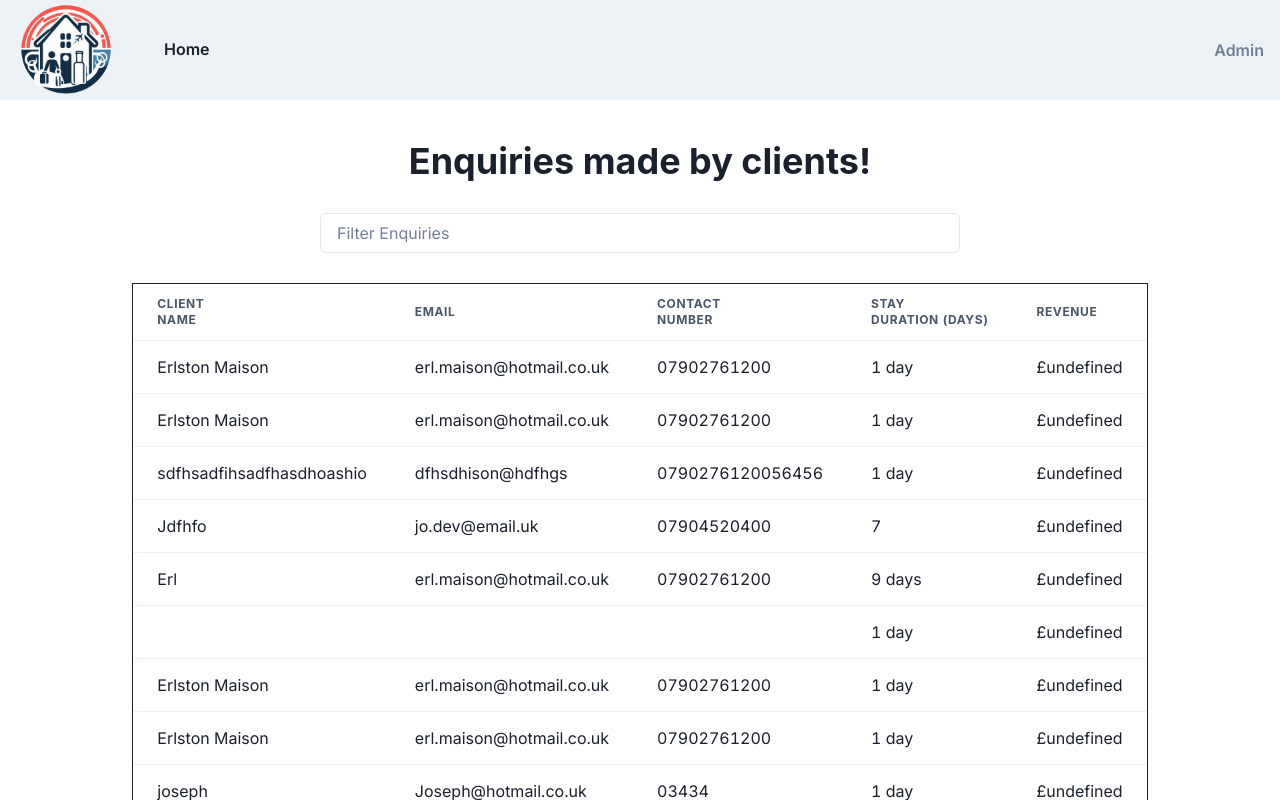
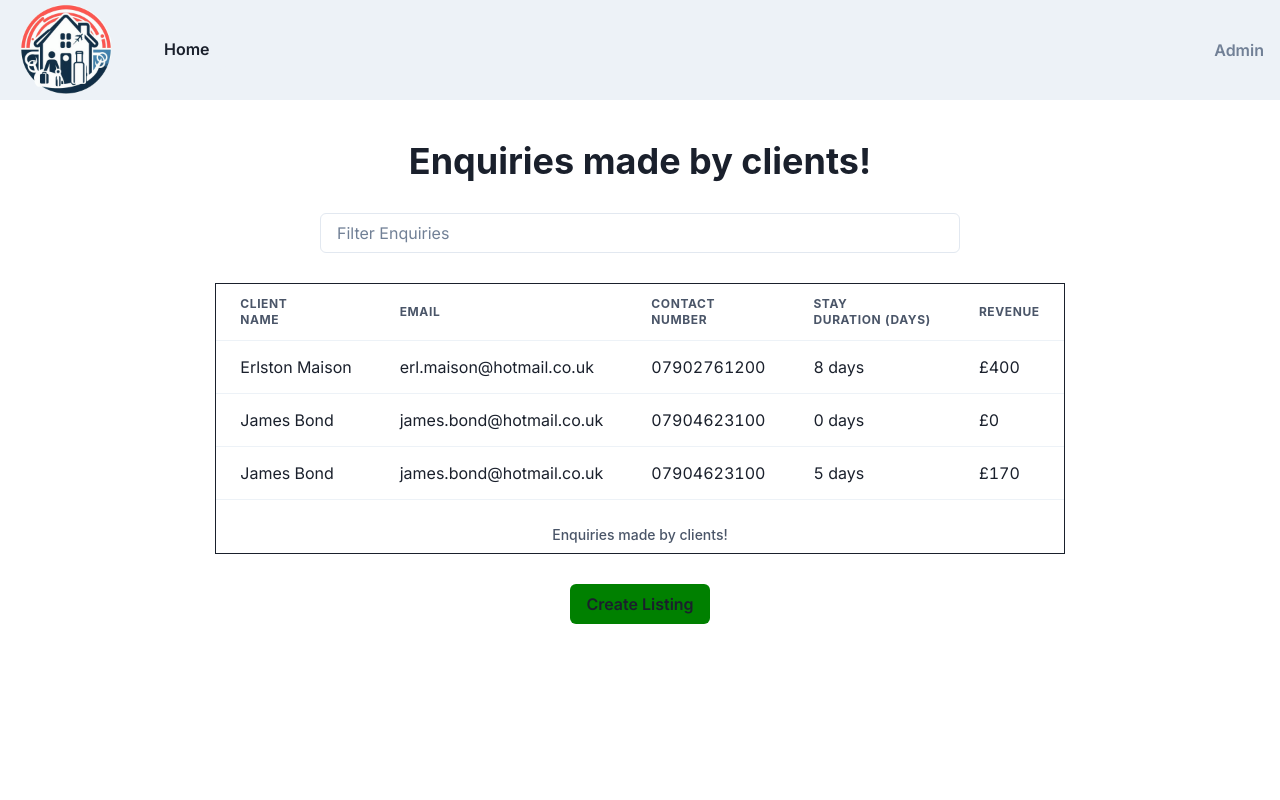
Before and after one commit to MaisonEP/situbnb, a Next.js app: page /Admin in a window 1280 px wide. Built offline with nearby package versions, Linux system fonts and the light colour scheme.

Commit message:
dynamic revenue, tost on submit,

```diff
--- a/src/app/Components/Accomodation/AccomodationAvatar.tsx
+++ b/src/app/Components/Accomodation/AccomodationAvatar.tsx
@@ -1,6 +1,5 @@
 "use client";
 
-import { Avatar, AvatarGroup, Box } from "@chakra-ui/react";
 import "./AccomodationAvatar.css";
 import { Link } from "@chakra-ui/react";
 import { BnbDataResponse } from "@/app/Api/GetBnBData/route";
--- a/src/app/Components/EnquiriesTable/EnquiriesTable.tsx
+++ b/src/app/Components/EnquiriesTable/EnquiriesTable.tsx
@@ -97,7 +97,7 @@ export function EnquiriesTable() {
 									<Td>{e.Email}</Td>
 									<Td>{e.Mobile}</Td>
 									<Td>{e.StayLength}</Td>
-									<Td>{"£" + e.Revenue}</Td>
+									<Td>{"£" + e.stayCost}</Td>
 								</tr>
 							);
 						})}
--- a/src/app/Components/Form/Form.css
+++ b/src/app/Components/Form/Form.css
@@ -52,4 +52,7 @@
 }
 
 .bookingInfo {
+	display: flex;
+	flex-wrap: wrap;
+	justify-content: space-between;
 }
--- a/src/app/Data/BnBData.json
+++ b/src/app/Data/BnBData.json
@@ -2,15 +2,22 @@
 	{
 		"Location": "France",
 		"Images": ["/FrenchBnB.jpg", "/livingroom.png"],
-		"Price": "",
-		"Beds": "",
+		"Price": "50",
+		"Beds": "3",
 		"MoreInfo": ""
 	},
 	{
 		"Location": "Devon",
 		"Images": ["/BnB.jpg", "/BnB.jpg"],
-		"Price": "",
-		"Beds": "",
+		"Price": "34",
+		"Beds": "2",
 		"MoreInfo": ""
+	},
+	{
+		"Location": "cardiff",
+		"Price": "200",
+		"Beds": "3",
+		"MoreInfo": "",
+		"Images": []
 	}
 ]
--- a/src/app/Data/EnquiriesData.json
+++ b/src/app/Data/EnquiriesData.json
@@ -3,50 +3,21 @@
 		"Name": "Erlston Maison",
 		"Email": "erl.maison@hotmail.co.uk",
 		"Mobile": "07902761200",
-		"StayLength": "1 day"
+		"StayLength": "8 days",
+		"stayCost": "400"
 	},
 	{
-		"Name": "Erlston Maison",
-		"Email": "erl.maison@hotmail.co.uk",
-		"Mobile": "07902761200",
-		"StayLength": "1 day"
+		"Name": "James Bond",
+		"Email": "james.bond@hotmail.co.uk",
+		"Mobile": "07904623100",
+		"StayLength": "0 days",
+		"stayCost": "0"
 	},
 	{
-		"Name": "sdfhsadfihsadfhasdhoashio",
-		"Email": "dfhsdhison@hdfhgs",
-		"Mobile": "0790276120056456",
-		"StayLength": "1 day"
-	},
-	{
-		"Name": "Jdfhfo",
-		"Email": "jo.dev@email.uk",
-		"Mobile": "07904520400",
-		"StayLength": "7"
-	},
-	{
-		"Name": "Erl",
-		"Email": "erl.maison@hotmail.co.uk",
-		"Mobile": "07902761200",
-		"StayLength": "9 days"
-	},
-	{ "Name": "", "Email": "", "Mobile": "", "StayLength": "1 day" },
-	{
-		"Name": "Erlston Maison",
-		"Email": "erl.maison@hotmail.co.uk",
-		"Mobile": "07902761200",
-		"StayLength": "1 day"
-	},
-	{
-		"Name": "Erlston Maison",
-		"Email": "erl.maison@hotmail.co.uk",
-		"Mobile": "07902761200",
-		"StayLength": "1 day"
-	},
-	{
-		"Name": "joseph",
-		"Email": "Joseph@hotmail.co.uk",
-		"Mobile": "03434",
-		"StayLength": "1 day"
-	},
-	{ "Name": "", "Email": "", "Mobile": "", "StayLength": "1 day" }
+		"Name": "James Bond",
+		"Email": "james.bond@hotmail.co.uk",
+		"Mobile": "07904623100",
+		"StayLength": "5 days",
+		"stayCost": "170"
+	}
 ]
```
Also changed, not shown: src/app/Components/Form/Form.tsx (+64 -18 lines), src/app/Components/ListingForm/NewListing.tsx (+9 -1 lines), src/app/Data.json (deleted, +0 -16 lines).
